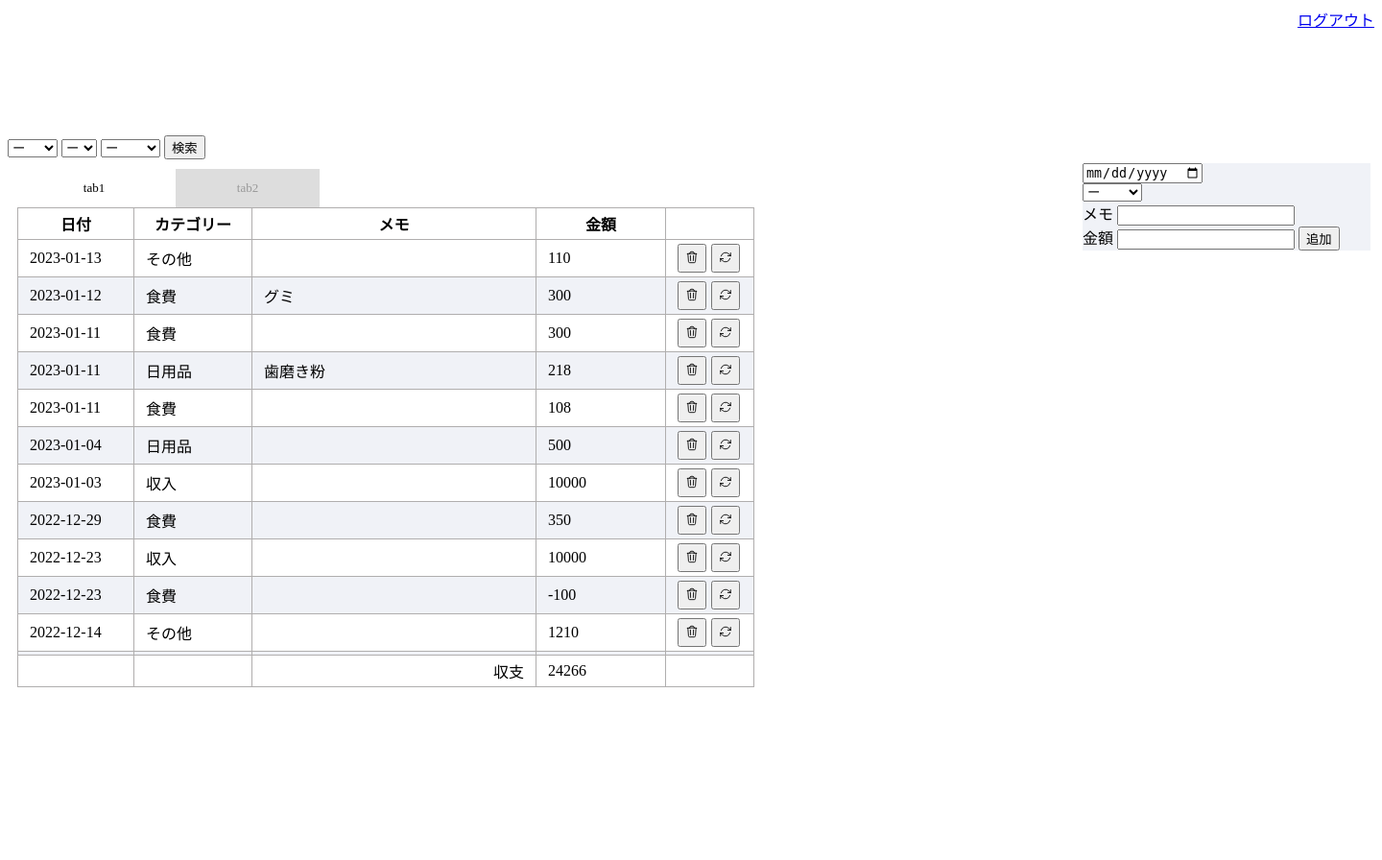
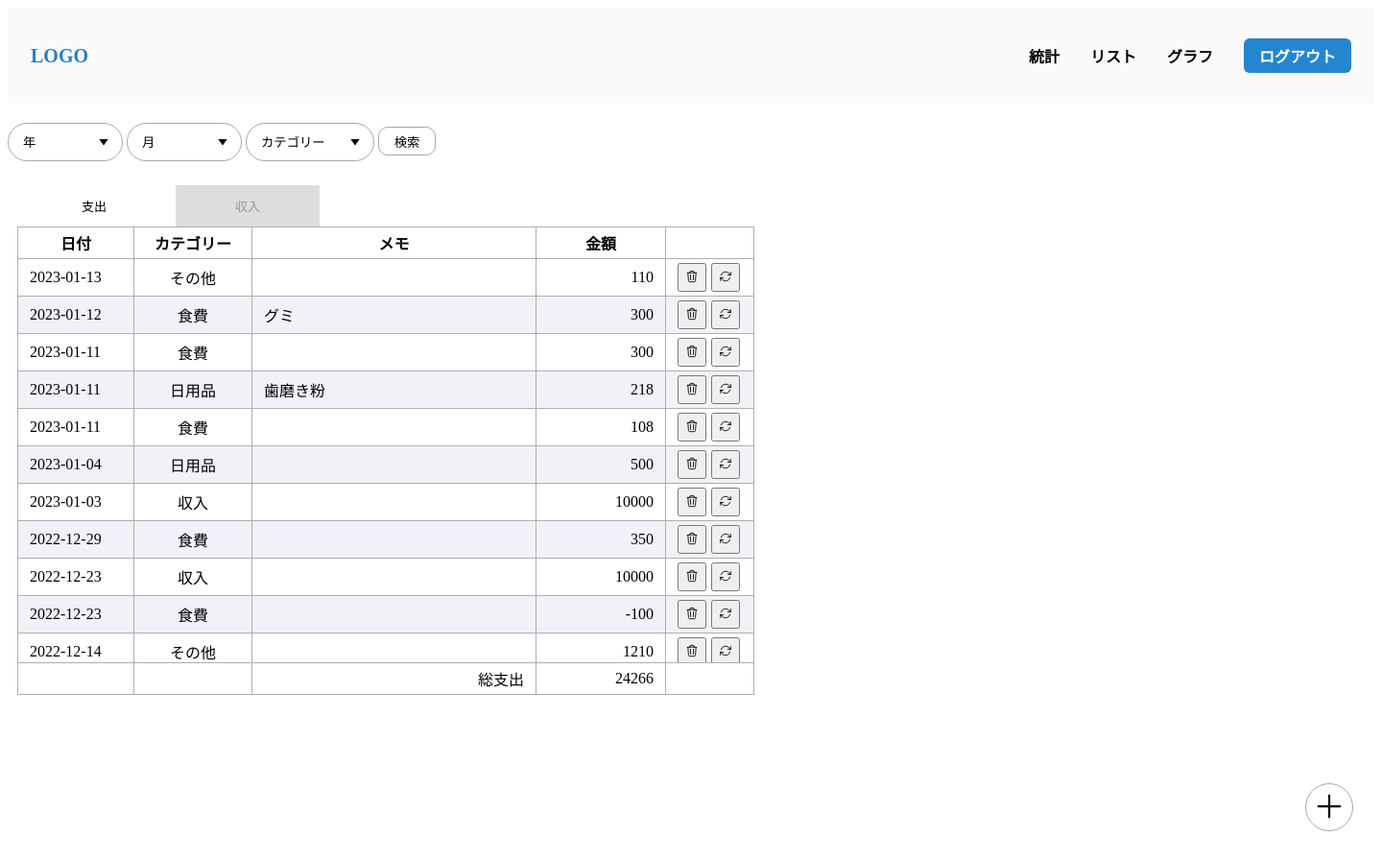
Before and after one commit to kumyuu326/money-manage, a Flask app: page /index in a window 1440 px wide. Shown: the whole page at 96% size. Run offline with Flask 2, Linux system fonts and the light colour scheme; a user stored in the database is signed in; data comes from the database, SQL or seed files in the repository; both versions use the stored data as it was after the commit.

Commit message:
1/13 start

```diff
--- a/app.py
+++ b/app.py
@@ -72,9 +72,14 @@ def login():
         user = User.query.filter_by(username=username).first()
         if check_password_hash(user.password, password):
             login_user(user)
-            return redirect('/index')
+            return redirect('/a')
     else:
         return render_template('login.html')
+
+@app.route('/a', methods=['GET', 'POST'])
+@login_required
+def a():
+    return render_template('a.html')
 
 @app.route('/index', methods=['GET', 'POST'])
 @login_required
@@ -116,6 +121,9 @@ def new():
         db.session.commit()
 
         return redirect('/index')
+
+    else:
+        return render_template('new.html')
 
 @app.route('/conditions', methods=['POST', 'GET'])
 @login_required
--- a/static/style.css
+++ b/static/style.css
@@ -76,12 +76,12 @@ table tfoot{
     width: 271px;
 }
 
-.moneylist .delete_button form, button, .update_button form, button{
+.moneylist .delete_button form, .moneylist .delete_button button, .update_button form, .update_button button{
     width: 30px;
     height: 30px;
 }
 
-.moneylist .delete_button tr, th, td{
+.moneylist .delete_button tr, .moneylist .delete_button th, .moneylist .delete_button td{
     width: 26px;
 }
 .moneylist .update_button tr, th, td{
@@ -97,7 +97,7 @@ table tfoot{
     margin-left: 10px;
 }
 
-.tab_wrap{margin:10px auto;}
+.tab_wrap{margin: 25px auto;}
 input[type="radio"]{display:none;}
 .tab_area{font-size:0; margin:0 10px;}
 .tab_area label{width:150px; margin:0 5px; display:inline-block; padding:12px 0; color:#999; background:#ddd; text-align:center; font-size:13px; cursor:pointer; transition:ease 0.2s opacity;}
@@ -109,3 +109,148 @@ input[type="radio"]{display:none;}
 #tab1:checked ~ .panel_area #panel1{display:block;}
 #tab2:checked ~ .tab_area .tab2_label{background:#fff; color:#000;}
 #tab2:checked ~ .panel_area #panel2{display:block;}
+
+.header01 {
+    padding: 16px 24px;
+    background-color: #fafafa;
+    display: flex;
+    justify-content: space-between;
+    align-items: center;
+  }
+
+  h1.header01-logo{
+      color: #267fc2;
+      size: 1.2;
+  }
+
+  .header01-logo {
+    font-weight: bold;
+    font-size: 20px;
+  }
+
+  .header01-list {
+    display: flex;
+    align-items: center;
+    gap: 32px;
+    font-size: 16px;
+    font-weight: bold;
+  }
+
+  .header01-item--contact {
+    background-color: #2486d1;
+    color: #fff;
+    padding: 6px 16px;
+    border-radius: 6px;
+  }
+
+  .header01 a {
+    text-decoration: none;
+    color: inherit;
+  }
+
+  .header01 ul{
+      padding-left: 0;
+  }
+
+  .header01 li{
+      list-style: none;
+  }
+
+  .select{
+    display: inline-flex;
+    align-items: center;
+    position: relative;
+}
+
+.select::after {
+    position: absolute;
+    right: 15px;
+    width: 10px;
+    height: 7px;
+    background-color: #000000;
+    clip-path: polygon(0 0, 100% 0, 50% 100%);
+    content: '';
+    pointer-events: none;
+}
+
+.select select {
+    appearance: none;
+    -webkit-appearance: none;
+    -moz-appearance: none;
+    min-width: 120px;
+    height: 40px;
+    padding: 5px 50px 5px 15px;
+    border: 1px solid #a8a8a8;
+    border-radius: 25px;
+    background-color: #fff;
+    color: #000000;
+    cursor: pointer;
+}
+
+
+
+.btn:link,
+.btn:visited {
+ text-transform: uppercase;
+ text-decoration: none;
+ color: rgb(27, 27, 27);
+ padding: 10px 30px;
+ border: 1px solid;
+ border-radius: 1000px;
+ display: inline-block;
+ transition: all .2s;
+ position: relative;
+}
+
+.btn:hover {
+ transform: translateY(-5px);
+ box-shadow: 0 10px 20px rgba(27, 27, 27, .5);
+}
+
+.btn:active {
+ transform: translateY(-3px);
+}
+
+.btn::after {
+ content: "";
+ display: inline-block;
+ height: 100%;
+ width: 100%;
+ border-radius: 100px;
+ top: 0;
+ left: 0;
+ position: absolute;
+ z-index: -1;
+ transition: all .3s;
+}
+
+.btn:hover::after {
+ background-color: rgb(0, 238, 255);
+ transform: scaleX(1.4) scaleY(1.5);
+ opacity: 0;
+}
+input.btn{
+  background: transparent;
+  border: 1px solid #a8a8a8;
+  width: 60px;
+  height: 30px;
+  border-radius: 10px;
+}
+
+.f_conditions{
+    margin-top: 20px;
+}
+
+.add_button{
+    position: absolute;
+    bottom: 30px;
+    right: 30px;
+}
+
+.add_button button{
+    background: transparent;
+    width: 50px;
+    height: 50px;
+    border: 1px solid #a8a8a8;
+    border-radius: 75px;
+}
--- a/templates/index.html
+++ b/templates/index.html
@@ -5,38 +5,42 @@
 {% endblock header %}
 
 {% block content %}
-    <div align="right">
-        <a href="/logout" role="button">ログアウト</a>
-    </div><br>
+<header class="header01">
+    <h1 class="header01-logo">LOGO</h1>
 
-<div class="form_listadd" style="width: 300px;">
-<form action='/new' method="post" class="add_list">
-    <input type="date" name="use_date"><br>
-    <select name="use_category">
-        <option value="">ー</option>
-        <option value="食費">食費</option>
-        <option value="収入">収入</option>
-        <option value="日用品">日用品</option>
-        <option value="その他">その他</option>
-    </select><br>
+    <nav class="header01-nav">
+        <ul class="header01-list">
+            <li class="header01-item"><a href="/a">統計</a></li>
+            <li class="header01-item"><a href="/index">リスト</a></li>
+            <li class="header01-item"><a href="">グラフ</a></li>
+            <li class="header01-item header01-item--contact"><a href="/logout" role="button">ログアウト</a></li>
+        </ul>
+    </nav>
+</header>
 
-    <label for="">メモ</label>
-    <input type="text" name="detail_text"><br>
-    <label for="">金額</label>
-    <input type="number" name="price" required min="0">
-    <input type="submit" value="追加">
+<div align="right" class="add_button">
+    <form action="/new" method="get">
+        <button type="submit">
+            <svg xmlns="http://www.w3.org/2000/svg" fill="none" viewBox="0 0 24 24" stroke-width="1.5" stroke="currentColor" class="w-6 h-6">
+                <path stroke-linecap="round" stroke-linejoin="round" d="M12 4.5v15m7.5-7.5h-15" />
+              </svg>
+        </button>
     </form>
 </div>
 
+<div class="f_conditions">
     <form action="conditions" method="post">
+        <div class="select">
             <select name="year_conditions">
-        <option value="">ー</option>
+        <option value="">年</option>
         <option value="2021">2021</option>
         <option value="2022">2022</option>
         <option value="2023">2023</option>
             </select>
+        </div>
+        <div class="select">
             <select name="month_conditions">
-        <option value="">ー</option>
+        <option value="">月</option>
         <option value="1">1</option>
         <option value="2">2</option>
         <option value="3">3</option>
@@ -50,27 +54,31 @@
         <option value="11">11</option>
         <option value="12">12</option>
             </select>
+        </div>
+        <div class="select">
             <select name="category_conditions">
-        <option value="">ー</option>
+        <option value="">カテゴリー</option>
         <option value="食費">食費</option>
         <option value="収入">収入</option>
         <option value="日用品">日用品</option>
         <option value="その他">その他</option>
             </select>
-    <input type="submit" value="検索">
+        </div>
+        <input type="submit" value="検索" class="btn">
     </form>
+</div>
 
 <div class="tab_wrap">
     <input type="radio" name="tab_btn" id="tab1" checked>
     <input type="radio" name="tab_btn" id="tab2">
 
 <div class="tab_area">
-    <label for="tab1" class="tab1_label">tab1</label>
-    <label for="tab2" class="tab2_label">tab2</label>
+    <label for="tab1" class="tab1_label">支出</label>
+    <label for="tab2" class="tab2_label">収入</label>
 </div>
 
 <div class="panel_area">
-<div class="moneylist" id="panel1" style="height: 500px;overflow: scroll;width: 900px;">
+<div class="moneylist" id="panel1" style="height: 488px;overflow: scroll;width: 900px;">
 <table>
     <thead class="list_head">
         <tr>
@@ -87,9 +95,9 @@
     {% for money in moneys %}
         <tr>
             <td class="date_col">{{ money.use_date }}</td>
-            <td class="category_col">{{ money.use_category }}</td>
+            <td class="category_col" align="center">{{ money.use_category }}</td>
             <td class="detail_col">{{ money.detail_text }}</td>
-            <td class="price_col">{{ money.price }}</td>
+            <td class="price_col" align="right">{{ money.price }}</td>
             <td class="delete_button" style="padding: 4px; padding-left: 12px;">
             <form action="/delete" method="post" class="delete_button">
                 <button type="submit" name="id" value="{{ money.id }}" class="delete_button">
@@ -116,8 +124,8 @@
         <tr>
             <td class="date_col" id="sum"></td>
             <td class="category_col" id="sum"></td>
-            <td class="detail_col" id="sum" align="right">収支</td>
-            <td class="price_col" id="sum">{{ sum_price }}</td>
+            <td class="detail_col" id="sum" align="right">総支出</td>
+            <td class="price_col" id="sum" align="right">{{ sum_price }}</td>
             <td class="delete_button"></td>
             <td class="update_button"></td>
         </tr>
@@ -126,7 +134,7 @@
 </table>
 </div>
 
-<div class="moneylist" id="panel2" style="height: 500px;overflow: scroll;width: 900px;">
+<div class="moneylist" id="panel2" style="height: 488px;overflow: scroll;width: 900px;">
     <table>
         <thead class="list_head">
             <tr>
@@ -143,9 +151,9 @@
         {% for money in moneys %}
             <tr>
                 <td class="date_col">{{ money.use_date }}</td>
-                <td class="category_col">{{ money.use_category }}</td>
+                <td class="category_col" align="center">{{ money.use_category }}</td>
                 <td class="detail_col">{{ money.detail_text }}</td>
-                <td class="price_col">{{ money.price }}</td>
+                <td class="price_col" align="right">{{ money.price }}</td>
                 <td class="delete_button" style="padding: 4px; padding-left: 12px;">
                 <form action="/delete" method="post" class="delete_button">
                     <button type="submit" name="id" value="{{ money.id }}" class="delete_button">
@@ -172,8 +180,8 @@
             <tr>
                 <td class="date_col" id="sum"></td>
                 <td class="category_col" id="sum"></td>
-                <td class="detail_col" id="sum" align="right">wa</td>
-                <td class="price_col" id="sum">{{ sum_price }}</td>
+                <td class="detail_col" id="sum" align="right">総収入</td>
+                <td class="price_col" id="sum" align="right">{{ sum_price }}</td>
                 <td class="delete_button"></td>
                 <td class="update_button"></td>
             </tr>
```
Also changed, not shown: templates/a.html (added, +20 -0 lines), templates/new.html (added, +26 -0 lines), blog.db. Lines whose indentation alone changed are shown as unchanged.
